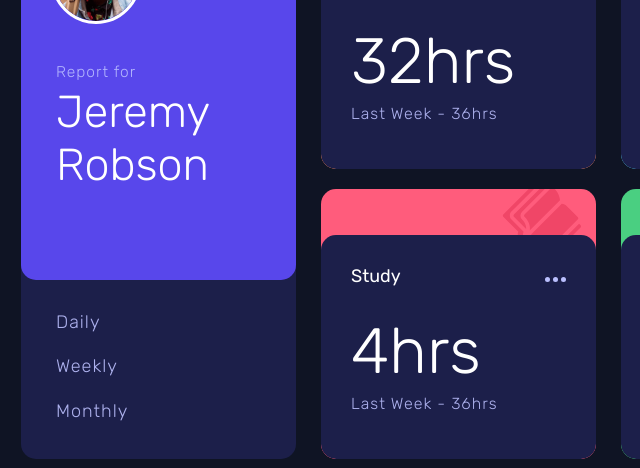
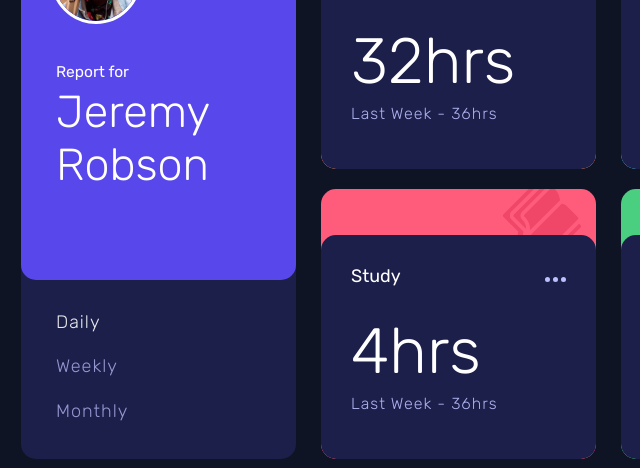
Before and after one commit to PASCAL-ION/Dashboard-challenge, a plain HTML site: page index.html in a window 1280 px wide. Both pictures are taken after a click on the link "Daily". Shown: the part 301-769 px from the top of the page, 184-824 px from the left. Drawn offline with Linux system fonts and the light colour scheme.

Commit message:
finished project

```diff
--- a/index.html
+++ b/index.html
@@ -91,15 +91,23 @@
     </div>
     <div class="section profil">
       <div class="period">
+        <ul>
+          <li>
             <a href="#">
               <p>Daily</p>
             </a>
+          </li>
+          <li class="active">
             <a href="#">
               <p>Weekly</p>
             </a>
+          </li>
+          <li>
             <a href="#">
               <p>Monthly</p>
             </a>
+          </li>
+        </ul>
       </div>
       <div class="inner-section">
         <img src="images/image-jeremy.png" alt="">
@@ -110,6 +118,7 @@
       </div>
     </div>
   </div>
+  <script src="style.js"></script>
 </body>
 
 </html>
--- a/sass/style.scss
+++ b/sass/style.scss
@@ -1,5 +1,15 @@
 @import "libs/reset.scss";
 @import url('https://fonts.googleapis.com/css2?family=Rubik:wght@300;400;500&display=swap');
+
+.red{
+    background: red;
+}
+.active a{
+    color: white;
+}
+a{
+    color: hsla(236, 100%, 87%, 0.822);
+}
 
 body {
     background: hsl(226, 43%, 10%);
@@ -31,7 +41,6 @@ a{
         align-items: flex-end;
         position: relative;
         overflow: hidden;
-
         .iconsvg{
             position: absolute;
             top: -8px;
@@ -46,6 +55,10 @@ a{
             border-radius: 15px;
             color: rgb(255, 255, 255);
             z-index: 2;
+            &:hover{
+                background: hsl(236, 19%, 44%);
+                cursor: pointer;
+            }
             .inner-section-title{
                 display: flex;
                 align-items: center;
@@ -88,12 +101,14 @@ a{
             margin: 15px 0 25px 35px;
         }
 
-        p{
-            color: hsl(236, 100%, 87%);
+        a{
             opacity: 0.9;
             line-height: 2.8rem;
             letter-spacing: 1px;
             font-weight: 300;
+        }
+        p:hover{
+            color: aliceblue;
         }
 
         .inner-section{
--- /dev/null
+++ b/style.js
@@ -0,0 +1,12 @@
+var period = document.querySelectorAll('.period a')
+for (var i = 0; i < period.length; i++){
+    period[i].addEventListener('click', function () {
+        var div = this.parentNode.parentNode.parentNode
+        var li = this.parentNode
+        if(li.classList.contains('active')){
+            return false
+        }
+        div.querySelector('.period .active').classList.remove('active')
+        li.classList.add('active')
+    })
+}
```
Also changed, not shown: style.css, 1 other file. Lines whose indentation alone changed are shown as unchanged.
